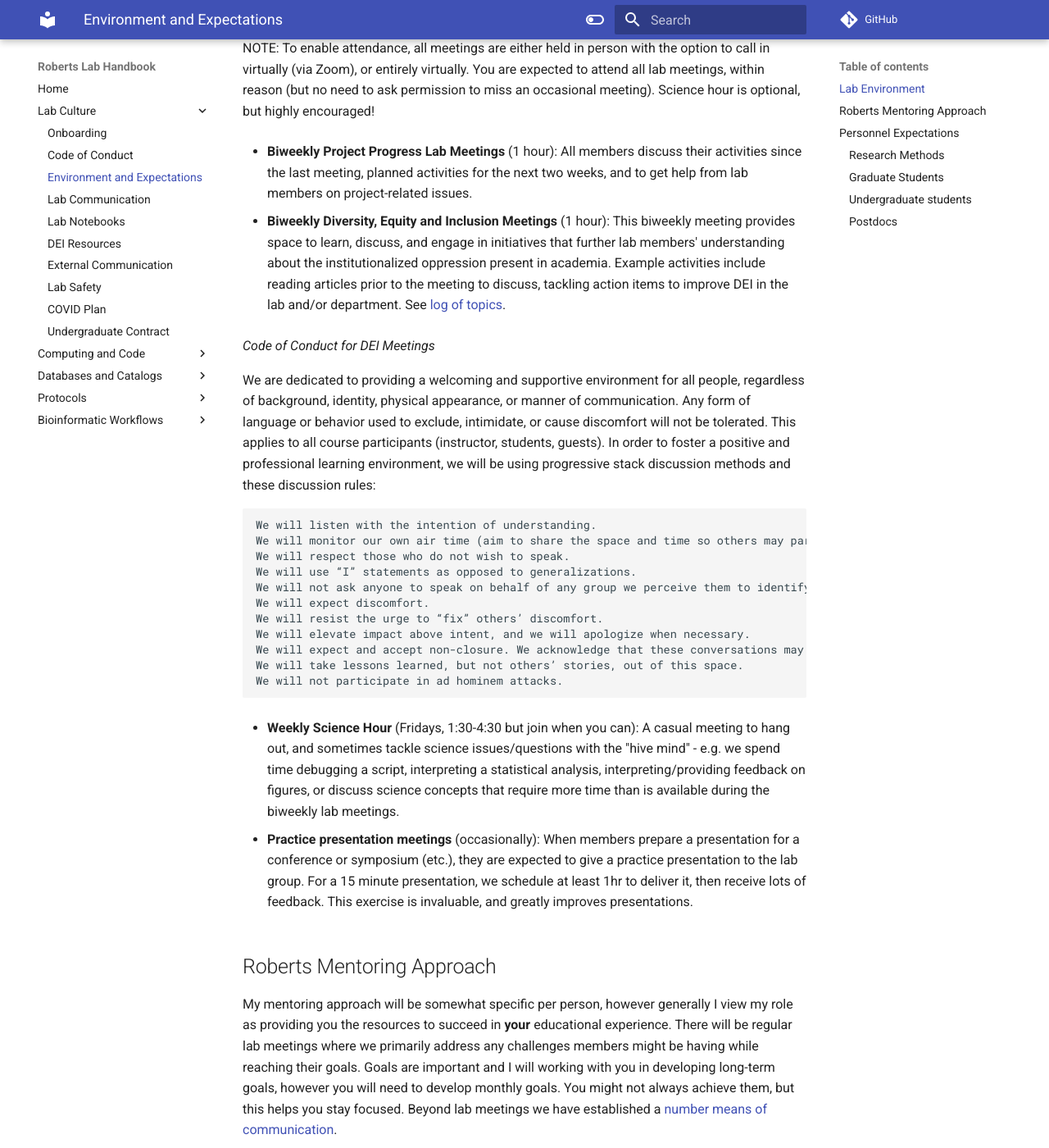
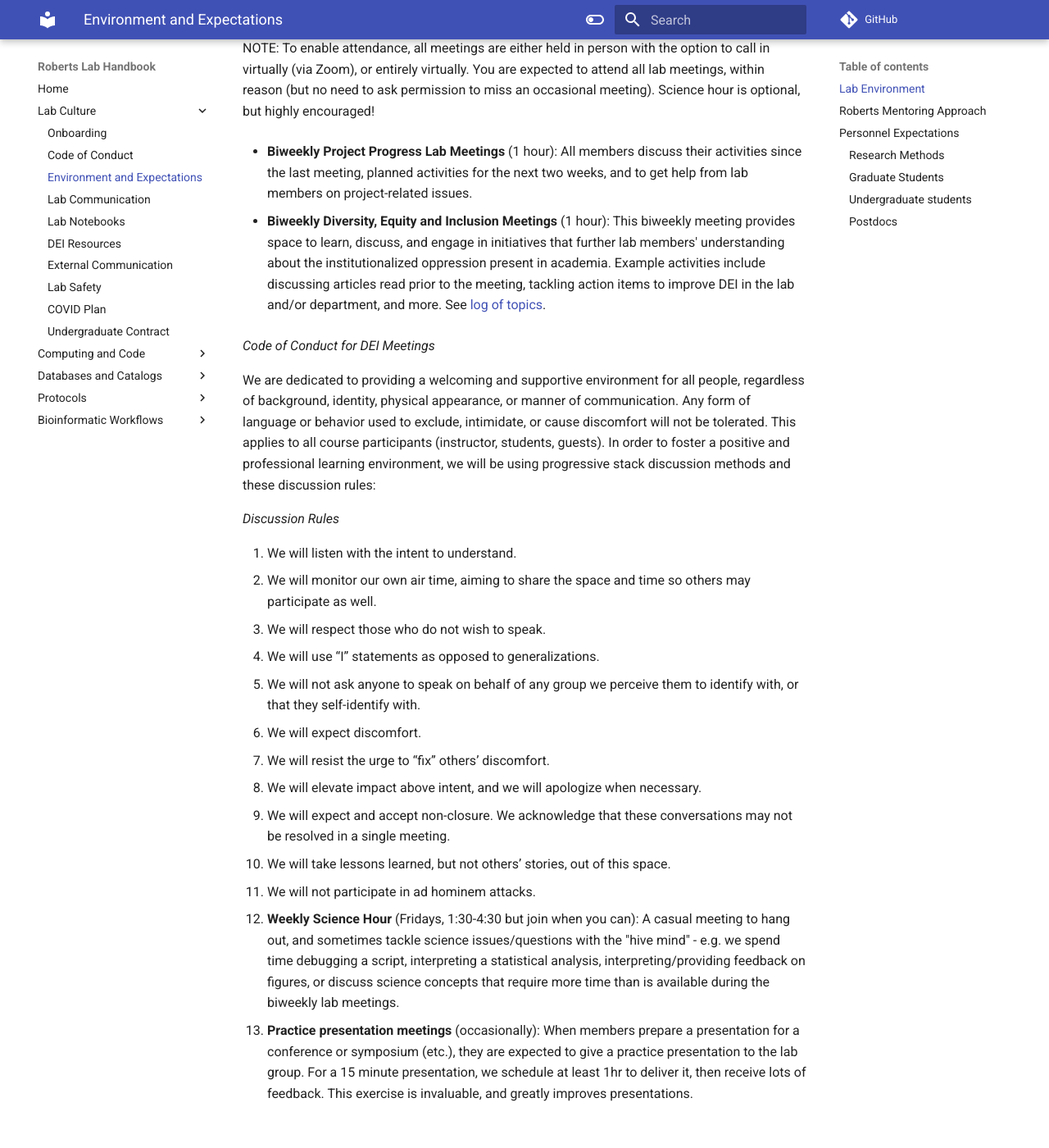
Before and after one commit to RobertsLab/resources, an MkDocs documentation site: the page built from docs/Environment-and-Expectations.md, in a window 1280 px wide and 1400 px high, scrolled down 575 px. Shown: the whole window at 82% size. Built offline with MkDocs 1.6.1 and Material for MkDocs 9.7.7, drawn with Linux system fonts in a browser that asks for light colours; comment, search, counter and statistics services are not loaded.

Commit message:
Update Environment-and-Expectations.md
changed DEI meeting rules to numbered list

````diff
--- a/docs/Environment-and-Expectations.md
+++ b/docs/Environment-and-Expectations.md
@@ -8,24 +8,25 @@
 
 - **Biweekly Project Progress Lab Meetings** (1 hour): All members discuss their activities since the last meeting, planned activities for the next two weeks, and to get help from lab members on project-related issues.
 
-- **Biweekly Diversity, Equity and Inclusion Meetings** (1 hour): This biweekly meeting provides space to learn, discuss, and engage in initiatives that further lab members' understanding about the institutionalized oppression present in academia. Example activities include reading articles prior to the meeting to discuss, tackling action items to improve DEI in the lab and/or department. See [log of topics](https://docs.google.com/spreadsheets/d/1LCIiAqWMaJ0tPZIevUXqWyZR2SN4p9qGLgQIvWBaWgo/edit#gid=0).
+- **Biweekly Diversity, Equity and Inclusion Meetings** (1 hour): This biweekly meeting provides space to learn, discuss, and engage in initiatives that further lab members' understanding about the institutionalized oppression present in academia. Example activities include discussing articles read prior to the meeting, tackling action items to improve DEI in the lab and/or department, and more. See [log of topics](https://docs.google.com/spreadsheets/d/1LCIiAqWMaJ0tPZIevUXqWyZR2SN4p9qGLgQIvWBaWgo/edit#gid=0).
 
 _Code of Conduct for DEI Meetings_
 
  We are dedicated to providing a welcoming and supportive environment for all people, regardless of background, identity, physical appearance, or manner of communication. Any form of language or behavior used to exclude, intimidate, or cause discomfort will not be tolerated. This applies to all course participants (instructor, students, guests). In order to foster a positive and professional learning environment, we will be using progressive stack discussion methods and these discussion rules:
-```
-We will listen with the intention of understanding.
-We will monitor our own air time (aim to share the space and time so others may participate as well).
-We will respect those who do not wish to speak.
-We will use “I” statements as opposed to generalizations.
-We will not ask anyone to speak on behalf of any group we perceive them to identify with, or that they self-identify with
-We will expect discomfort.
-We will resist the urge to “fix” others’ discomfort.
-We will elevate impact above intent, and we will apologize when necessary.
-We will expect and accept non-closure. We acknowledge that these conversations may not be resolved in a single meeting.
-We will take lessons learned, but not others’ stories, out of this space.
-We will not participate in ad hominem attacks.
-```
+
+_Discussion Rules_
+
+1. We will listen with the intent to understand.
+2. We will monitor our own air time, aiming to share the space and time so others may participate as well.
+3. We will respect those who do not wish to speak.
+4. We will use “I” statements as opposed to generalizations.
+5. We will not ask anyone to speak on behalf of any group we perceive them to identify with, or that they self-identify with.
+6. We will expect discomfort.
+7. We will resist the urge to “fix” others’ discomfort.
+8. We will elevate impact above intent, and we will apologize when necessary.
+9. We will expect and accept non-closure. We acknowledge that these conversations may not be resolved in a single meeting.
+10. We will take lessons learned, but not others’ stories, out of this space.
+11. We will not participate in ad hominem attacks.
 
 - **Weekly Science Hour** (Fridays, 1:30-4:30 but join when you can): A casual meeting to hang out, and sometimes tackle science issues/questions with the "hive mind" - e.g. we spend time debugging a script, interpreting a statistical analysis, interpreting/providing feedback on figures, or discuss science concepts that require more time than is available during the biweekly lab meetings.
 
````
